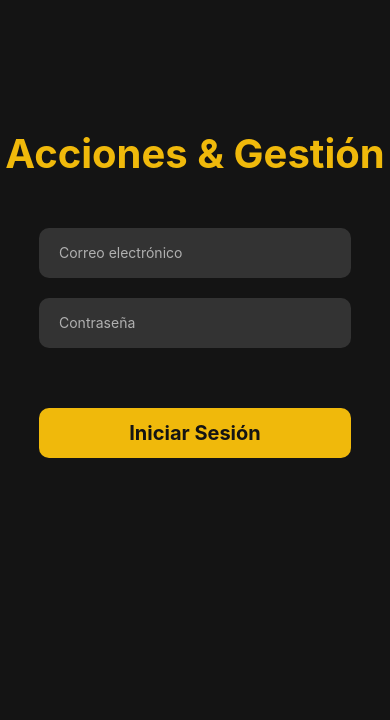
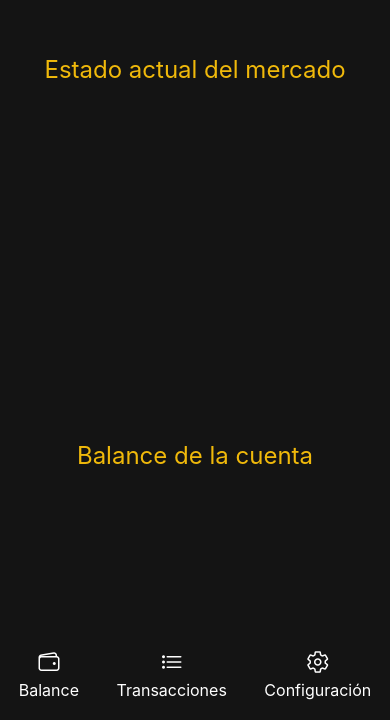
Before and after one commit to Julio937/ProyectoPMovil, a React Native app: screen / in a window 390 px wide. Shown: the part 124-844 px from the top of the page. Built offline with nearby package versions, Linux system fonts and the light colour scheme.

Commit message:
Cambios a todas las paginas
Se agregaron nuevas funciones y se organizo un poco el codigo

```diff
--- a/App.js
+++ b/App.js
@@ -1,34 +1,31 @@
+import { Ionicons } from '@expo/vector-icons';
 import { StatusBar } from 'expo-status-bar';
 import React from 'react';
-import { StyleSheet, Text, TextInput, TouchableOpacity, View } from 'react-native';
+import { StyleSheet, Text, TouchableOpacity, View } from 'react-native';
 
 export default function App() {
   return (
     <View style={styles.container}>
-      <Text style={styles.logo}>Acciones & Gestión</Text>
-      <View style={styles.inputView}>
-        <TextInput
-          style={styles.inputText}
-          placeholder='Correo electrónico'
-          placeholderTextColor='#B0B0B0'
-          keyboardType='email-address'
-          autoCapitalize='none'
-          autoCorrect={false}
-        />
+      <View style={styles.marketOverview}>
+        <Text style={styles.marketOverviewText}>Estado actual del mercado</Text>
       </View>
-      <View style={styles.inputView}>
-        <TextInput
-          style={styles.inputText}
-          placeholder='Contraseña'
-          placeholderTextColor='#B0B0B0'
-          secureTextEntry={true}
-          autoCapitalize='none'
-          autoCorrect={false}
-        />
+      <View style={styles.walletInfo}>
+        <Text style={styles.walletInfoText}>Balance de la cuenta</Text>
       </View>
-      <TouchableOpacity style={styles.loginBtn}>
-        <Text style={styles.loginText}>Iniciar Sesión</Text>
-      </TouchableOpacity>
+      <View style={styles.bottomMenu}>
+        <TouchableOpacity style={styles.menuItem}>
+          <Ionicons name='wallet-outline' size={24} color='white' />
+          <Text style={styles.menuItemText}>Balance</Text>
+        </TouchableOpacity>
+        <TouchableOpacity style={styles.menuItem}>
+          <Ionicons name='list-outline' size={24} color='white' />
+          <Text style={styles.menuItemText}>Transacciones</Text>
+        </TouchableOpacity>
+        <TouchableOpacity style={styles.menuItem}>
+          <Ionicons name='settings-outline' size={24} color='white' />
+          <Text style={styles.menuItemText}>Configuración</Text>
+        </TouchableOpacity>
+      </View>
       <StatusBar style='auto' />
     </View>
   );
@@ -41,38 +38,37 @@ const styles = StyleSheet.create({
     alignItems: 'center',
     justifyContent: 'center',
   },
-  logo: {
-    fontWeight: 'bold',
-    fontSize: 40,
+  marketOverview: {
+    flex: 1,
+    justifyContent: 'center',
+  },
+  marketOverviewText: {
     color: '#F0B90B',
-    marginBottom: 50,
+    fontSize: 24,
+    textAlign: 'center',
   },
-  inputView: {
-    width: '80%',
-    backgroundColor: '#333',
-    borderRadius: 10,
-    height: 50,
-    marginBottom: 20,
+  walletInfo: {
+    flex: 1,
     justifyContent: 'center',
-    padding: 20,
   },
-  inputText: {
-    height: 50,
+  walletInfoText: {
+    color: '#F0B90B',
+    fontSize: 24,
+    textAlign: 'center',
+  },
+  bottomMenu: {
+    flexDirection: 'row',
+    justifyContent: 'space-around',
+    alignItems: 'center',
+    paddingBottom: 20,
+    width: '100%',
+  },
+  menuItem: {
+    alignItems: 'center',
+  },
+  menuItemText: {
     color: 'white',
-  },
-  loginBtn: {
-    width: '80%',
-    backgroundColor: '#F0B90B',
-    borderRadius: 10,
-    height: 50,
-    alignItems: 'center',
-    justifyContent: 'center',
-    marginTop: 40,
-    marginBottom: 10,
-  },
-  loginText: {
-    color: '#141414',
-    fontSize: 20,
-    fontWeight: 'bold',
+    fontSize: 16,
+    marginTop: 5,
   },
 });
--- a/paginas/ConfigurationScreen.js
+++ b/paginas/ConfigurationScreen.js
@@ -33,7 +33,7 @@ export default function SettingsPage() {
         </TouchableOpacity>
         <TouchableOpacity style={styles.menuItem}>
           <Ionicons name='wallet-outline' size={24} color='white' />
-          <Text style={styles.menuItemText}>Billetera</Text>
+          <Text style={styles.menuItemText}>Balance</Text>
         </TouchableOpacity>
         <TouchableOpacity style={styles.menuItem}>
           <Ionicons name='list-outline' size={24} color='white' />
--- a/paginas/WalletScreen.js
+++ b/paginas/WalletScreen.js
@@ -7,7 +7,7 @@ export default function WalletPage() {
   return (
     <View style={styles.container}>
       <View style={styles.header}>
-        <Text style={styles.headerText}>Billetera</Text>
+        <Text style={styles.headerText}>Balance</Text>
         <TouchableOpacity style={styles.profileButton}>
           <Ionicons name='person-circle-outline' size={24} color='#F0B90B' />
         </TouchableOpacity>
@@ -15,11 +15,11 @@ export default function WalletPage() {
       <ScrollView style={styles.walletContent}>
         <View style={styles.walletCard}>
           <Text style={styles.walletCardTitle}>Saldo disponible</Text>
-          <Text style={styles.walletCardAmount}>$1,000.00</Text>
+          <Text style={styles.walletCardAmount}>$1,000.000.00</Text>
         </View>
         <View style={styles.walletCard}>
           <Text style={styles.walletCardTitle}>Ganancias totales</Text>
-          <Text style={styles.walletCardAmount}>$500.00</Text>
+          <Text style={styles.walletCardAmount}>$500.000.00</Text>
         </View>
       </ScrollView>
       <View style={styles.bottomMenu}>
```
Also changed, not shown: paginas/HomeScreen.js (+51 -55 lines), paginas/Transactions.js (+59 -6 lines).
